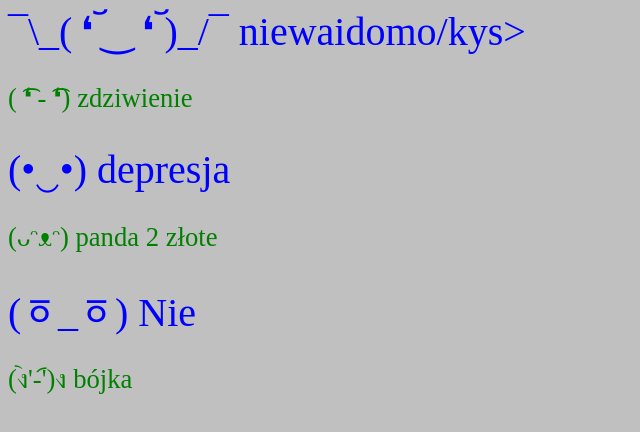
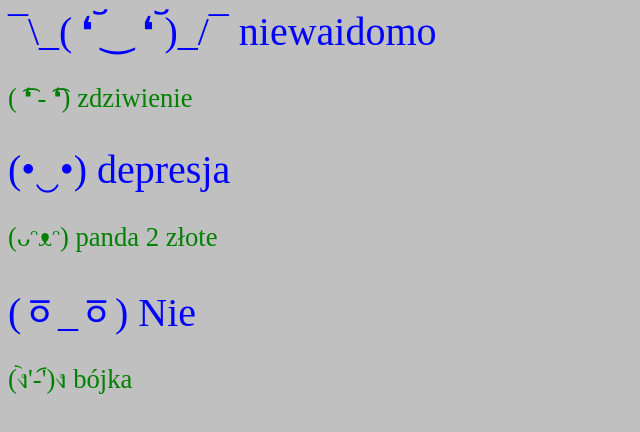
Before and after one commit to pawel2992/CSS, a plain HTML site: page Zad6_Augustyniak.html in a window 1280 px wide. Shown: the whole page, without its empty margins (0-640 px from the left). Drawn offline with Linux system fonts and the light colour scheme.

Commit message:
Update Zad6_Augustyniak.html

```diff
--- a/Zad6_Augustyniak.html
+++ b/Zad6_Augustyniak.html
@@ -7,7 +7,7 @@
 type="text/CSS">
 </head>
 <body bgcolor="silver">
- <kys>¯\_( ❛︣ ‿ ❛︣ )_/¯ niewaidomo/kys>
+ <kys>¯\_( ❛︣ ‿ ❛︣ )_/¯ niewaidomo</kys>
  <p> ( ͡❛ - ͡❛) zdziwienie </p>
   <kys>(•‿•) depresja</kys>
   <p> (ᴗᵔᴥᵔ) panda 2 złote </p>
```
